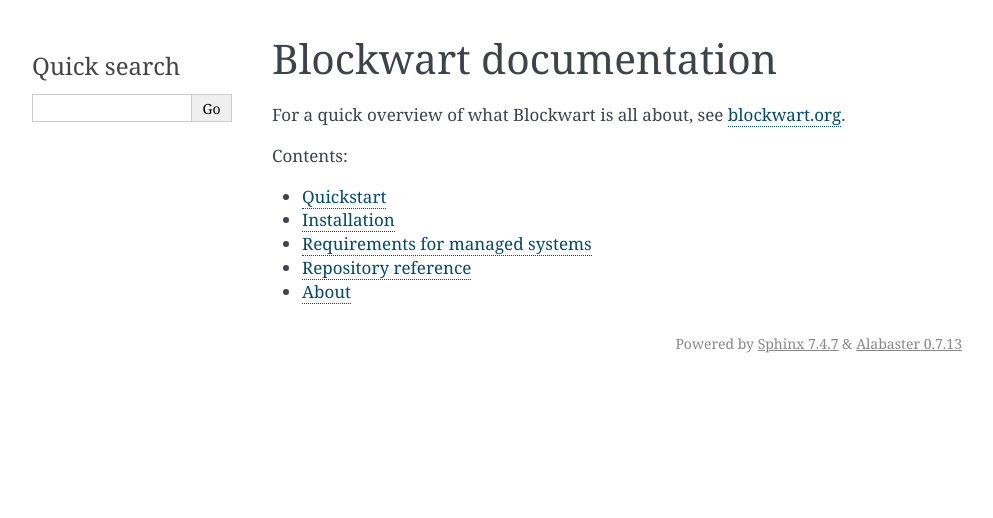
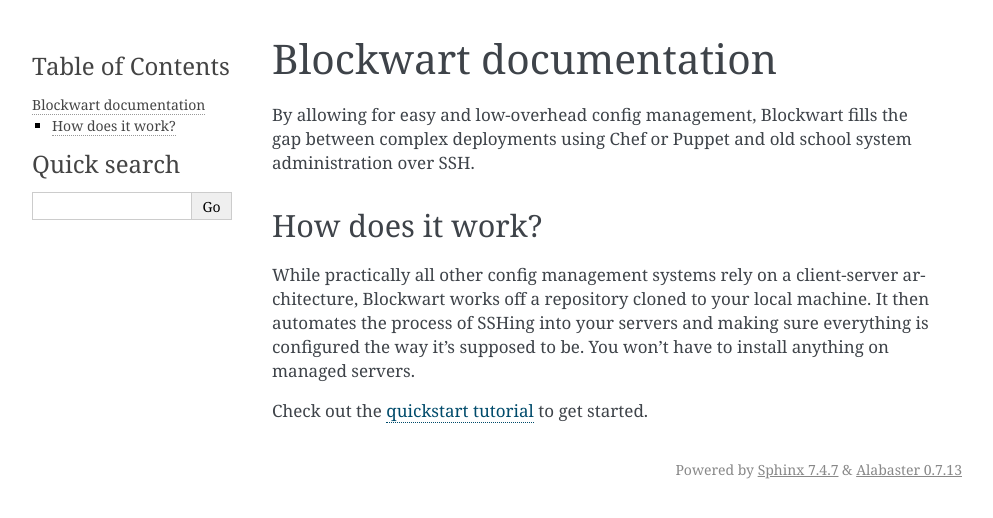
Before and after one commit to bundlewrap/bundlewrap, a Sphinx documentation site: the page built from doc/index.rst, in a window 1280 px wide. Shown: the top 518 px of the page, without its empty margins (148-1141 px from the left). Built offline with Sphinx 7.4.7, drawn with Linux system fonts in a browser that asks for light colours.

Commit message:
rework index and repository reference layout

```diff
--- a/doc/index.rst
+++ b/doc/index.rst
@@ -3,9 +3,18 @@
 
 .. todolist::
 
-For a quick overview of what Blockwart is all about, see `blockwart.org <http://blockwart.org>`_.
+By allowing for easy and low-overhead config management, Blockwart fills the gap between complex deployments using Chef or Puppet and old school system administration over SSH.
 
-Contents:
+How does it work?
+-----------------
+
+While practically all other config management systems rely on a client-server architecture, Blockwart works off a repository cloned to your local machine. It then automates the process of SSHing into your servers and making sure everything is configured the way it's supposed to be. You won't have to install anything on managed servers.
+
+Check out the :doc:`quickstart tutorial <quickstart>` to get started.
+
+.. raw:: html
+
+   <div style="display: none;">
 
 .. toctree::
    :maxdepth: 1
@@ -15,3 +24,7 @@
    requirements
    repository
    about
+
+.. raw:: html
+
+   </div>
```
Also changed, not shown: doc/repository.rst (+28 -25 lines).
